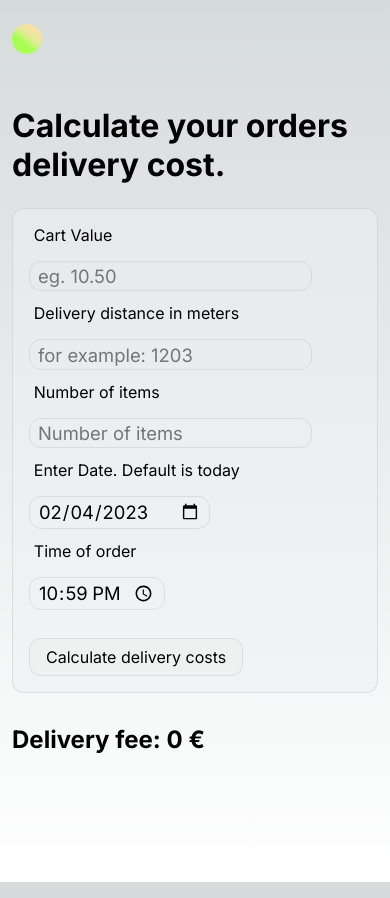
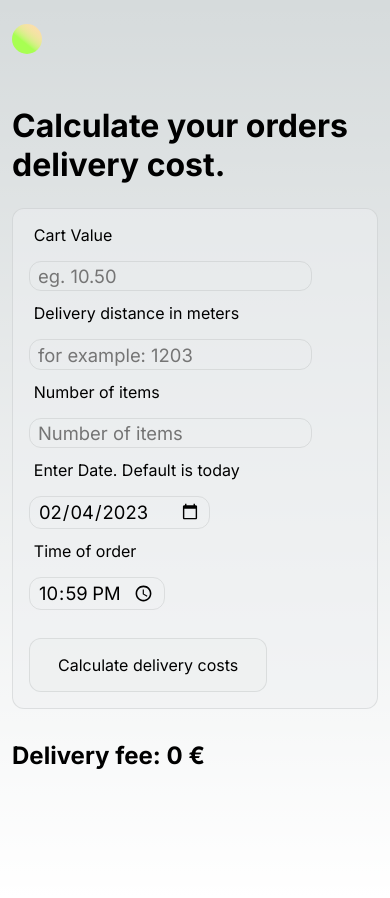
Before and after one commit to ogdakke/wolt, a Next.js app: page / in a window 390 px wide. Built offline with nearby package versions, Linux system fonts and the light colour scheme.

Commit message:
iphonelle parempi

```diff
--- a/src/styles/Home.module.css
+++ b/src/styles/Home.module.css
@@ -91,8 +91,10 @@
   font: var(--font-mono);
   max-width: -moz-fit-content;
   max-width: fit-content;
-  padding: 0.5rem 1rem;
+  padding: 1rem 1.75rem;
   margin-top: 1rem;
+
+
 
   background-color: rgba(var(--callout-rgb), 0.75);
   border-radius: var(--border-radius);
```
